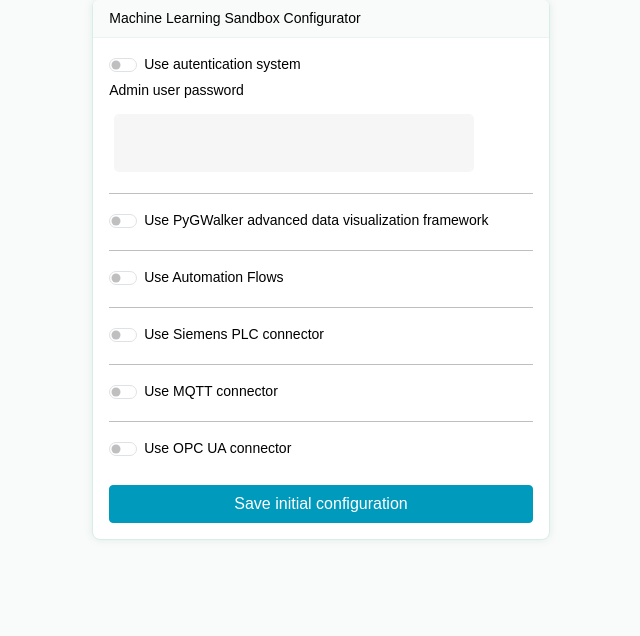
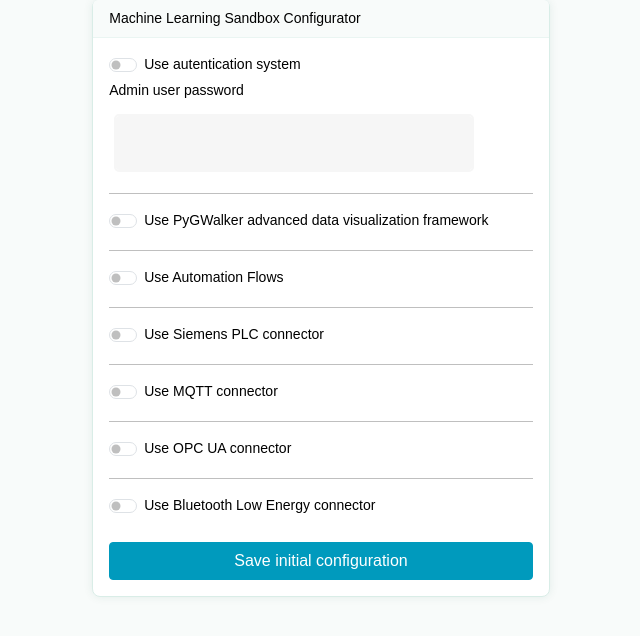
Before and after one commit to CLSoftSilvestre/Machine-Learning-Sandbox, a Flask app: page /configurator/ in a window 1280 px wide. Shown: the part 93-729 px from the top of the page, without its empty margins (319-959 px from the left). Run offline with Flask 2, Linux system fonts and the light colour scheme; some libraries are stand-ins or nearby versions.

Commit message:
Updated configs with BLE

```diff
--- a/app/Configurator.py
+++ b/app/Configurator.py
@@ -89,6 +89,9 @@ class Configuration():
     def SetOpcUaConnector(self, use):
         self.useOpcUaConnector = use
 
+    def SetBLEConnector(self, use):
+        self.useBLEConnector = use
+
     def AddAppUser(self, user : AppUser = 0):
         self.users.append(user)
 
--- a/app/app.py
+++ b/app/app.py
@@ -64,7 +64,7 @@ confList = []
 
 mm = ModelManager()
 modelsList = []
-appversion = "1.4.2"
+appversion = "1.4.3"
 model_version = 7 # Model includes automation diagram
 
 @app.context_processor
@@ -148,6 +148,7 @@ def configurator():
         useSiemens = bool(request.form.get('useSiemens'))
         useMqtt = bool(request.form.get('useMqtt'))
         useOpcUa = bool(request.form.get('useOpcUa'))
+        useBLE = bool(request.form.get('useBLE'))
 
         configuration = Configuration()
 
@@ -172,6 +173,7 @@ def configurator():
         configuration.SetSiemensConnector(useSiemens)
         configuration.SetMqttConnector(useMqtt)
         configuration.SetOpcUaConnector(useOpcUa)
+        configuration.SetBLEConnector(useBLE)
 
         cfMan = Configurator()
         configName = "base.conf"
--- a/app/templates/automation.html
+++ b/app/templates/automation.html
@@ -100,6 +100,7 @@
                 </div>
                 {% endif %}
 
+                {% if app_config.useBLEConnector == True %}
                 <div class="drag-drawflow" draggable="true" ondragstart="drag(event)" data-node="ble_connector">
                   <i class="fa-brands fa-bluetooth"></i><span> Bluetooth Low Energy</span>
                 </div>
@@ -107,7 +108,7 @@
                 <div class="drag-drawflow" draggable="true" ondragstart="drag(event)" data-node="ble_characteristic">
                   <i class="fa-brands fa-bluetooth"></i><span> Ble characteristic</span>
                 </div>
-
+                {% endif %}
                 <!-- Toggle value Nodes -->
                 <div class="drag-drawflow" draggable="true" ondragstart="drag(event)" data-node="toggle_value">
                   <i class="fa-solid fa-toggle-on"></i><span> Toggle switch</span>
--- a/app/templates/configurator.html
+++ b/app/templates/configurator.html
@@ -56,6 +56,13 @@
               <label for="useOpcUa" class="form-check-label">Use OPC UA connector</label>
             </div>
 
+            <hr>
+
+            <div class="form-check form-switch">
+              <input id="useBLE" class="form-check-input" type="checkbox" name="useBLE" value="false">
+              <label for="useBLE" class="form-check-label">Use Bluetooth Low Energy connector</label>
+            </div>
+
             <br>
 
             <div class="d-grid gap3">
```
Also changed, not shown: app/templates/base.html (+7 -0 lines).
